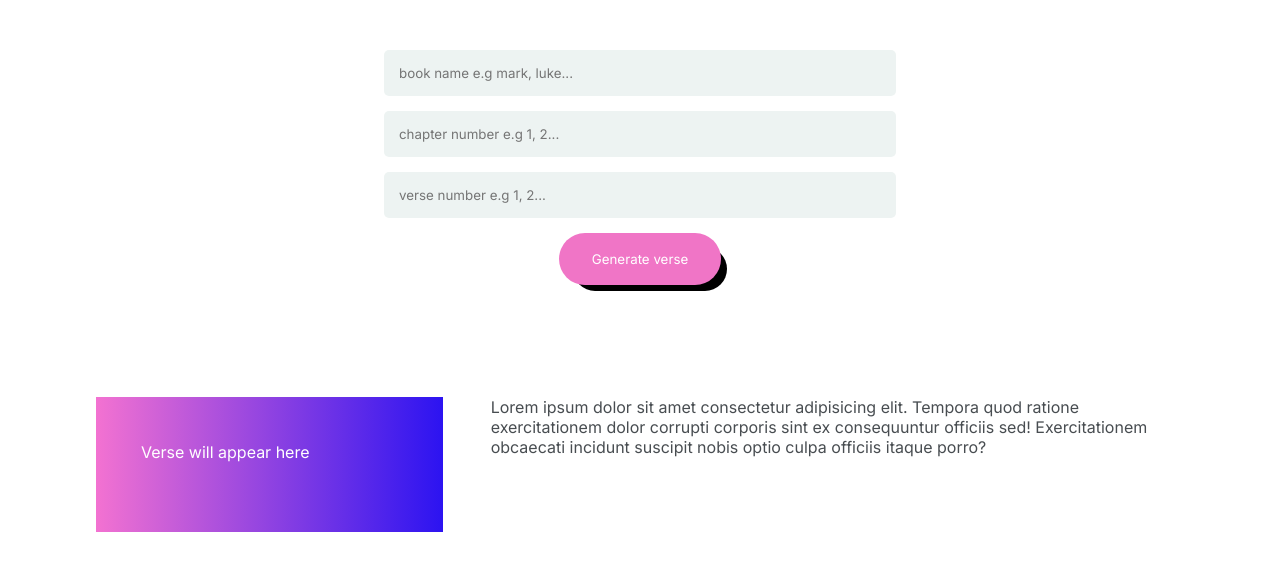
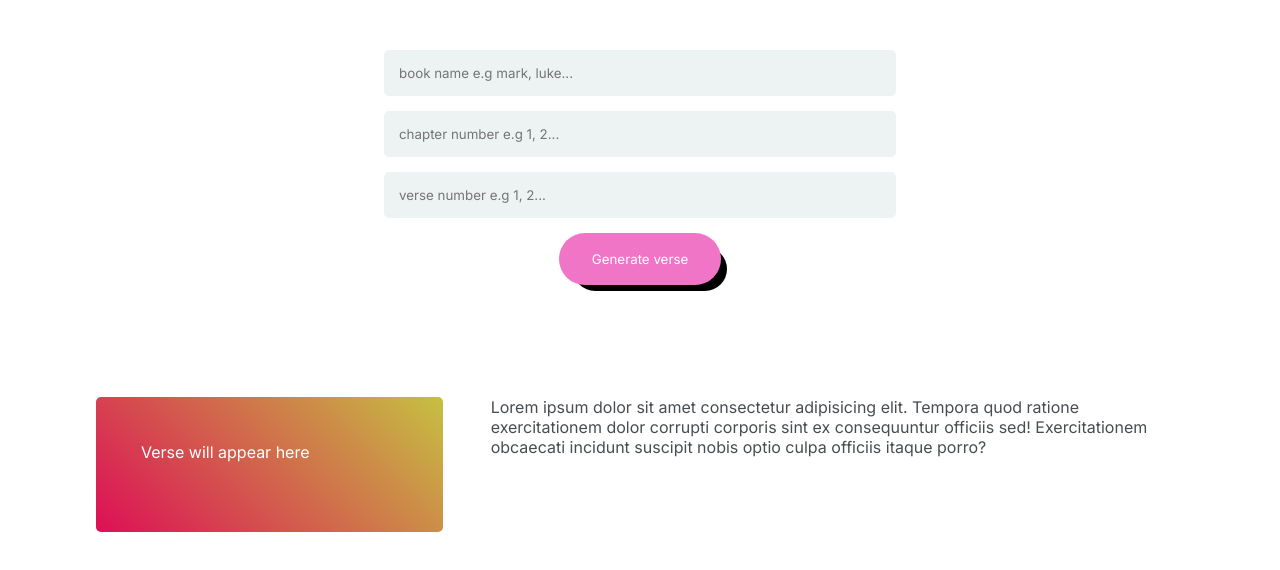
Before and after one commit to abrusu-collins/bibly, a React (Create React App) app: page /app in a window 1280 px wide. Shown: the top 570 px of the page. Built offline with nearby package versions, Linux system fonts and the light colour scheme; a web font is replaced by a local one.

Commit message:
I'm amazed

```diff
--- a/src/scss/app page/_dataandediting.scss
+++ b/src/scss/app page/_dataandediting.scss
@@ -8,9 +8,10 @@
 
     & .data {
         & .versediv{
-            background-image: linear-gradient(90deg, rgb(243, 114, 209) 0%,rgb(44, 19, 241) 100%);
+            background-image: linear-gradient(45deg, rgb(221, 15, 86),rgb(198, 192, 66));
             padding: 45px;
             text-align: center;
+            border-radius: 5px;
             & .verse{
                 text-align: left;
                 margin-bottom: 25px;
--- a/src/styles/index.css
+++ b/src/styles/index.css
@@ -188,9 +188,10 @@ form button:hover {
   margin: 100px auto;
 }
 .dataandediting .data .versediv {
-  background-image: linear-gradient(90deg, rgb(243, 114, 209) 0%, rgb(44, 19, 241) 100%);
+  background-image: linear-gradient(45deg, rgb(221, 15, 86), rgb(198, 192, 66));
   padding: 45px;
   text-align: center;
+  border-radius: 5px;
 }
 .dataandediting .data .versediv .verse {
   text-align: left;
```
